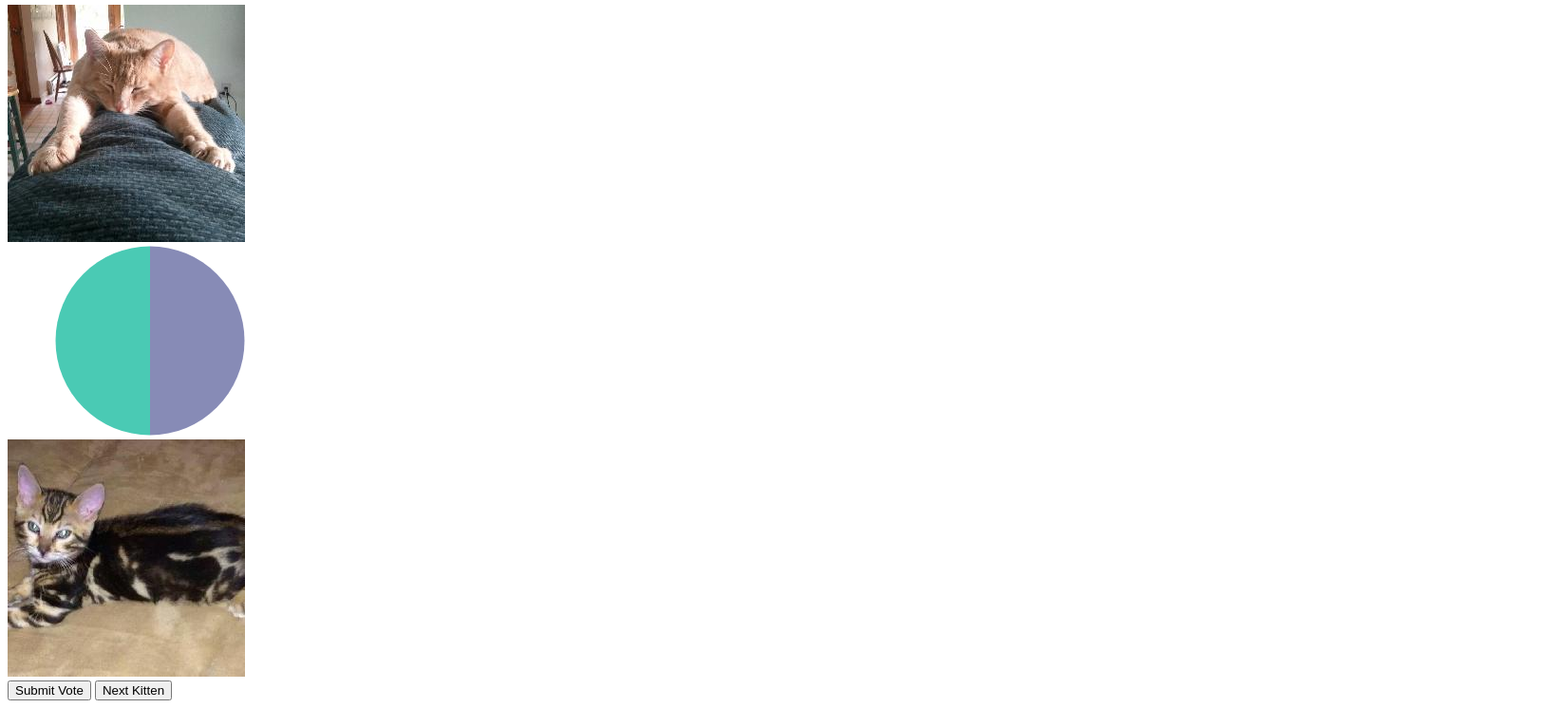
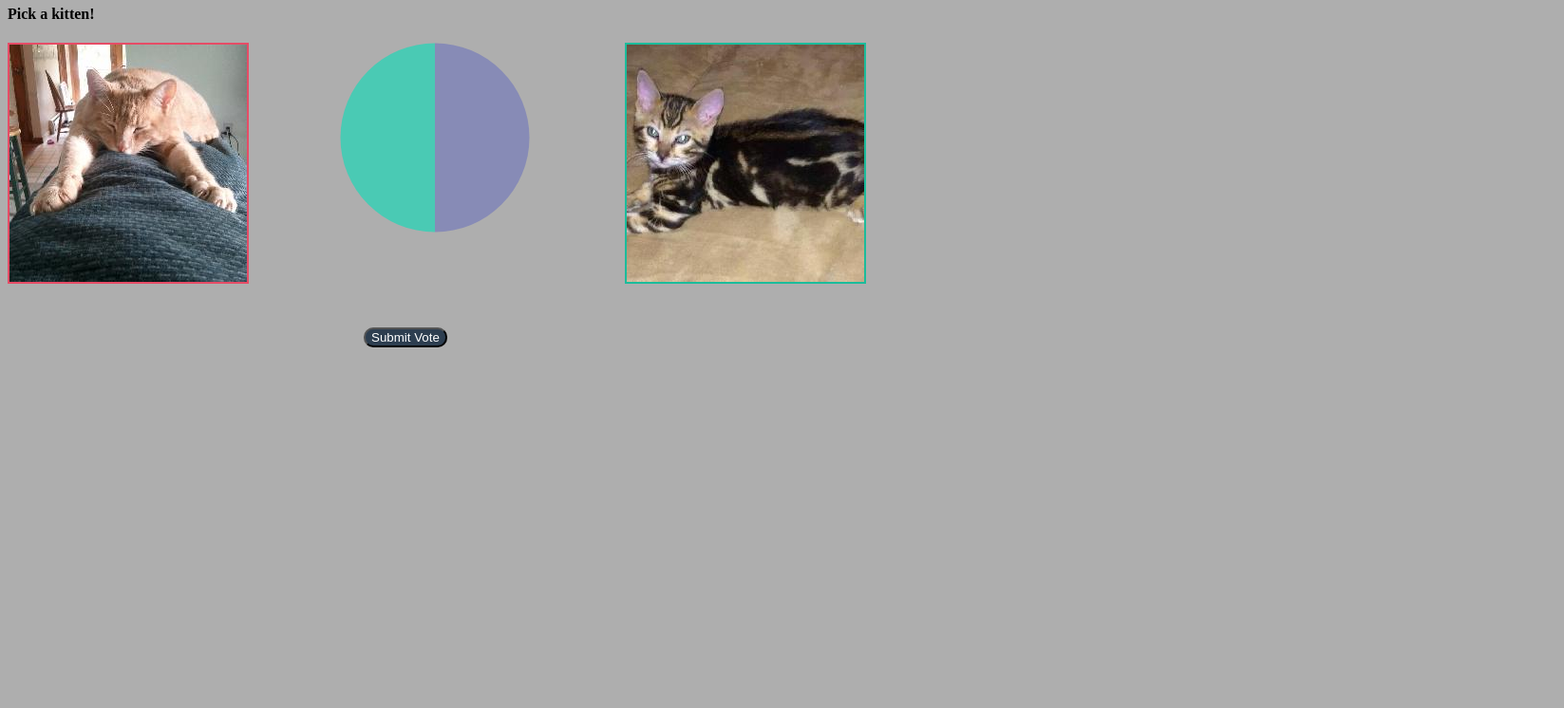
Before and after one commit to stevenlwashington/vote_tracker, a plain HTML site: page index.html in a window 1280 px wide. Shown: the part 62-808 px from the top of the page at 95% size, 1647 px wide, since content can reach past the window. Drawn offline with nearby package versions, Linux system fonts and the light colour scheme.

Commit message:
created .css and styled index.html.

```diff
--- /dev/null
+++ b/css/style.css
@@ -0,0 +1,56 @@
+/*table of contents
+background-
+text-
+color-
+*/
+
+body {
+  background-color: #AEAEAE;
+}
+
+
+#kittenLeft {
+  border: 2px solid #E64C66;
+  height: 250px;
+  width: 250px;
+  position: absolute;
+}
+
+#kittenRight {
+  border: 2px solid #1BBC9B;
+  height: 250px;
+  width: 250px;
+  position: absolute;
+  left: 650px;
+}
+
+#chartDiv {
+  position: absolute;
+  left: 300px;
+}
+
+main {
+  position: relative;
+
+}
+
+#submitSection {
+  position: relative;
+  top: 300px;
+  left: 375px;
+}
+
+#submitButton {
+    background-color: #2d3e50;
+    color: white;
+    border-radius: 10px;
+    visibility: visible;
+}
+
+#nextButton {
+    background-color: #2d3e50;
+    color: white;
+    border-radius: 10px;
+    visibility: hidden;
+
+}
--- a/index.html
+++ b/index.html
@@ -5,12 +5,16 @@
     <meta charset="utf-8" />
     <script src="js/Chart.min.js"></script>
     <script src="https://ajax.googleapis.com/ajax/libs/jquery/1.11.3/jquery.min.js"></script>
+     <link href="css/style.css" text="text/css" rel="stylesheet"/>
   </head>
 
   <body>
-    <h2 id="message">Dummy Message</h2>
+    <h2 id="title">Kitten Komparison</h2>
+    <h4 id="message">Pick a kitten!</h4>
 
-    <div id="kittenLeft" border="1px solid">
+  <main>
+
+    <div id="kittenLeft">
       <input id = "displayLeft" type="image" src="" alt="submit">
     </div>
 
@@ -18,9 +22,11 @@
       <canvas id="chart" width="300" height="200"></canvas>
     </div>
 
-    <div id="kittenRight" border="1px solid">
+    <div id="kittenRight">
       <input id = "displayRight" type="image" src="" alt="submit">
     </div>
+
+  </main>
 
     <div id="submitSection">
 
@@ -28,7 +34,7 @@
 
       <input type="submit" value="Next Kitten" id="nextButton">
 
-    </div>
+    </div> <!--submitSection-->
 
     <script src="js/app.js"></script>
   </body>
```
Also changed, not shown: 1 other file.
